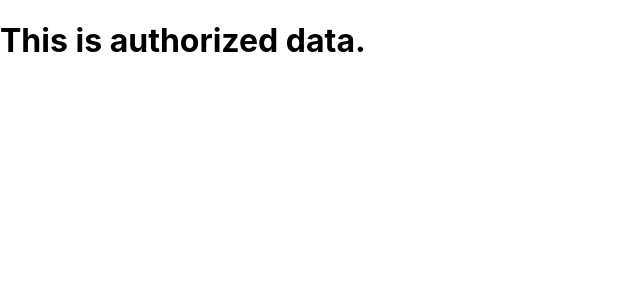
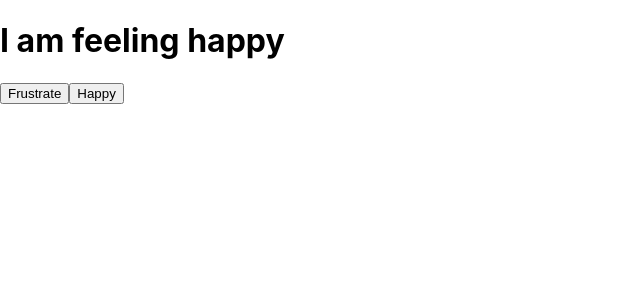
Before and after one commit to prakash-amit/react-essentials, a React (Create React App) app: page / in a window 1280 px wide. Shown: the top 300 px of the page, without its empty margins (0-640 px from the left). Built offline with nearby package versions, Linux system fonts and the light colour scheme.

Commit message:
introduction to useState

```diff
--- a/src/App.js
+++ b/src/App.js
@@ -1,23 +1,14 @@
+import React, {useState} from 'react';
 import './App.css';
 
-function AuthorizedComponent() {
-  return (
-    <h1>This is authorized data.</h1>
-  );
-}
-
-function RegularComponent() {
-  return (
-    <h1>This is regular data.</h1>
-  );
-}
-
 //a component using method
-//{authorized} - object destructuring
 function App({authorized}) {
+  const [mood, setMood] = useState("happy");
   return (
     <>
-    {authorized ? <AuthorizedComponent /> : <RegularComponent />}
+    <h1>I am feeling {mood}</h1>
+    <button onClick = {()=>setMood("frustrated")}>Frustrate</button>
+    <button onClick = {()=>setMood("happy")}>Happy</button>
     </>
   );
 }
--- a/src/index.js
+++ b/src/index.js
@@ -3,12 +3,7 @@ import ReactDOM from 'react-dom';
 import './index.css';
 import App from './App';
 
-//array destructring
-const [,,light] = ["boots","tent","headlamp"];
-console.log(light);
-
-
 ReactDOM.render(
-  <App authorized={true}/>,
+  <App />,
   document.getElementById('root')
 );
```
